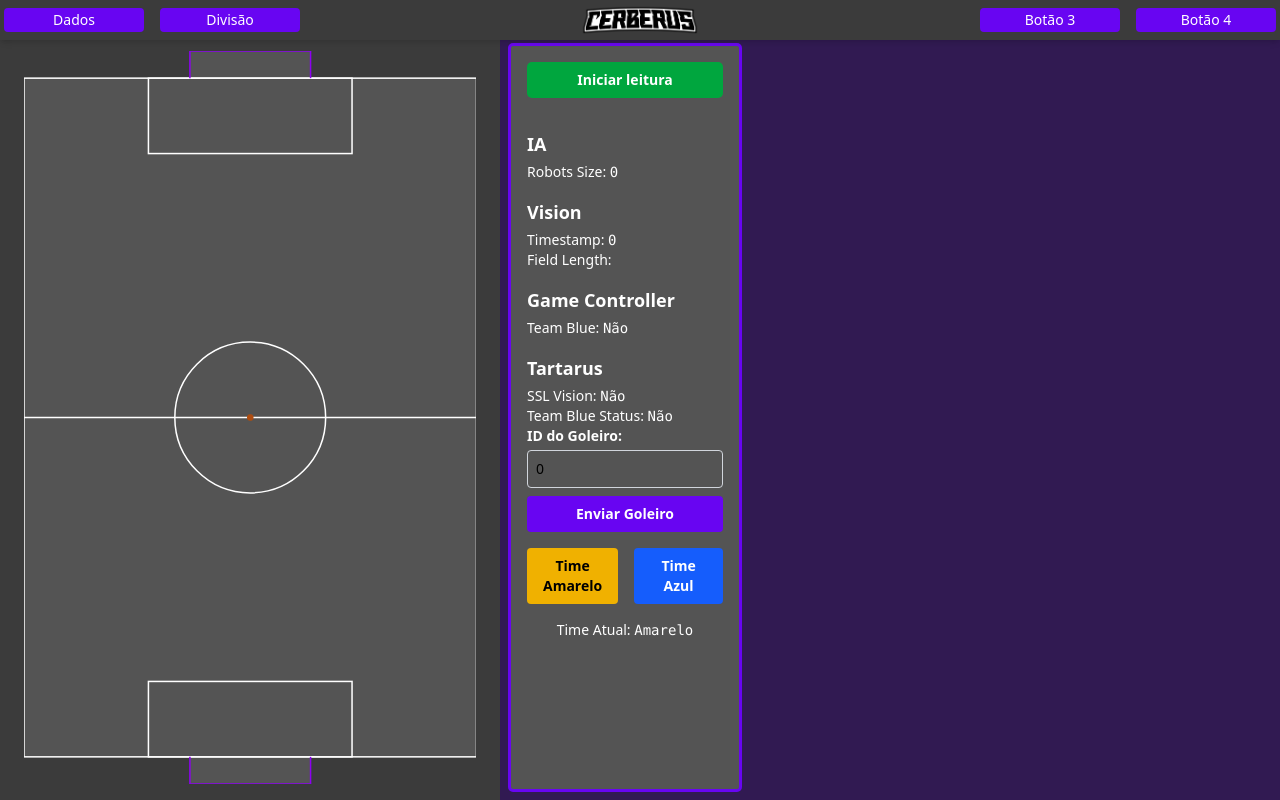
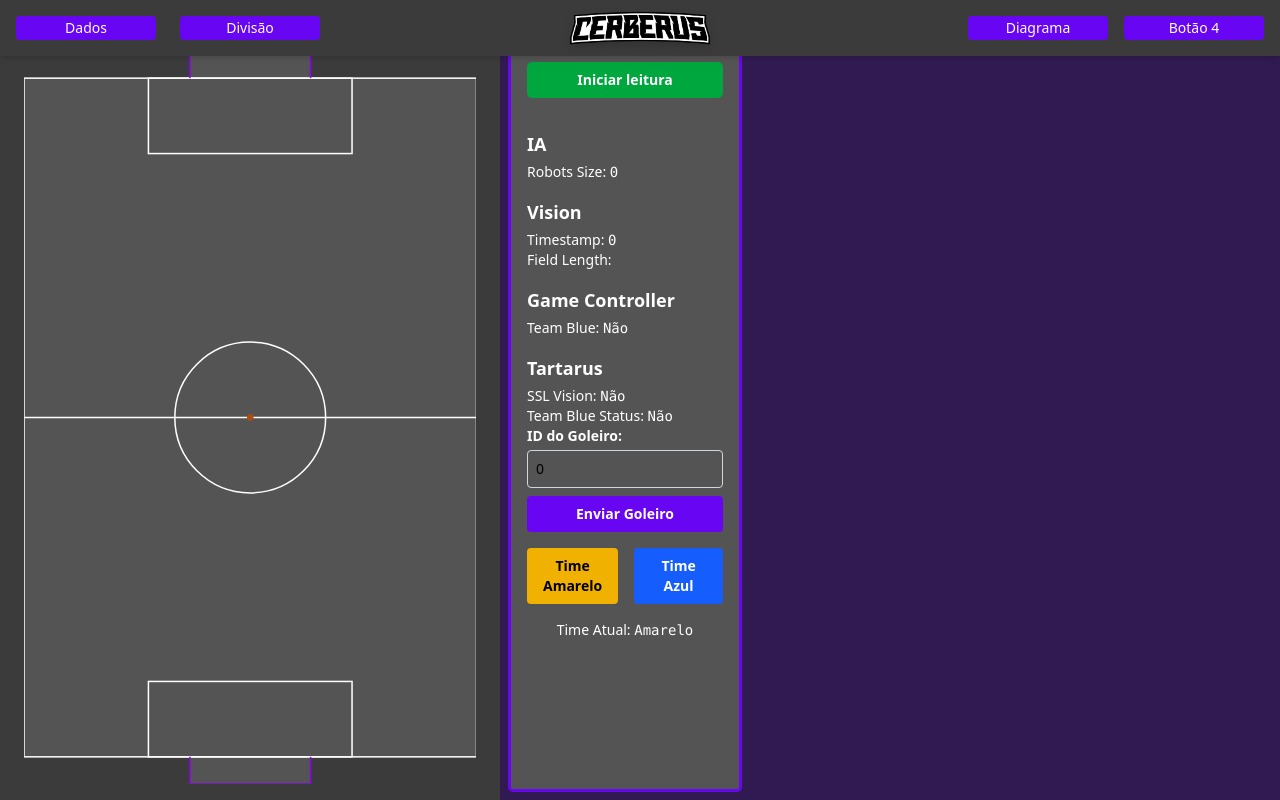
Before and after one commit to Cerberus-Robotica/Core, a React (Vite) app in the folder iris/web_ui/: page / in a window 1280 px wide. Built offline with nearby package versions, Linux system fonts and the light colour scheme.

Commit message:
criado a section de 'Diagramas'

```diff
--- a/iris/web_ui/src/components/MenuBar.tsx
+++ b/iris/web_ui/src/components/MenuBar.tsx
@@ -14,8 +14,9 @@ export function MenuBar({
   const [active, setActive] = useState<string | null>(null);
 
   return (
-    <nav className="w-full bg-[#3B3B3B] text-white flex items-center justify-between px-1 py-1 shadow-md relative">
-      <div className="flex space-x-4 flex-1 max-w-xs">
+  <nav className="bg-[#3B3B3B] text-white flex items-center justify-between px-4 py-2 shadow-md relative">
+    {/* Bloco Esquerda */}
+    <div className="flex space-x-6 flex-1">
       {/* Botão Dados + Dropdown */}
       <div className="relative">
         <MenuButton
@@ -70,15 +71,41 @@ export function MenuBar({
       </div>
     </div>
 
+    {/* Bloco Central (Logo) */}
     <div className="flex-1 flex justify-center">
       <img
         src="/img/LogoTextCerberus.png"
-          className="h-8 w-auto select-none"
+        className="h-10 w-auto select-none drop-shadow-lg"
       />
     </div>
 
-      <div className="flex space-x-4 flex-1 max-w-xs justify-end">
-        <MenuButton label="Botão 3" variant="default" onClick={() => {}} />
+    {/* Bloco Direito */}
+    <div className="flex space-x-4 flex-1 justify-end">
+      {/* Diagrama */}
+      <div className="relative">
+        <MenuButton
+          label="Diagrama"
+          variant={active === 'Driagrama' ? 'primary' : 'default'}
+          onClick={() => setActive(active === 'Driagrama' ? null : 'Driagrama')}
+        />
+        {active === 'Driagrama' && (
+          <div className="absolute left-0 top-full mt-1 z-10 w-48">
+            <select
+              className="bg-[#2f2f2f] text-white text-sm px-4 py-2 w-full rounded-md shadow-md border border-gray-600 focus:outline-none focus:ring-2 focus:ring-purple-600 hover:bg-[#404040] transition-all"
+              onChange={(e) =>
+                onSelectSoftware(e.target.value as SoftwareOption)
+              }
+              defaultValue=""
+            >
+              <option disabled value="">
+                Origem de Diagrama:
+              </option>
+              <option value="PageExample">PageExample</option>
+            </select>
+          </div>
+        )}
+      </div>
+
       <MenuButton label="Botão 4" variant="default" onClick={() => {}} />
     </div>
   </nav>
--- /dev/null
+++ b/iris/web_ui/src/components/sections/DiagramSection.tsx
@@ -0,0 +1,15 @@
+import type { DataType } from '../../types';
+
+type Props = {
+  data: DataType;
+};
+
+export default function DiagramSection({ data }: Props){
+    return (
+        <>
+            <div className="p-4 bg-gray-800 rounded-lg shadow-md">
+                <h2 className="text-lg font-bold mb-4">Diagrama</h2>
+            </div>
+        </>
+    );
+}
```
Also changed, not shown: 2 other files (tests, documents, lock files or other folders). Lines whose indentation alone changed are shown as unchanged.
